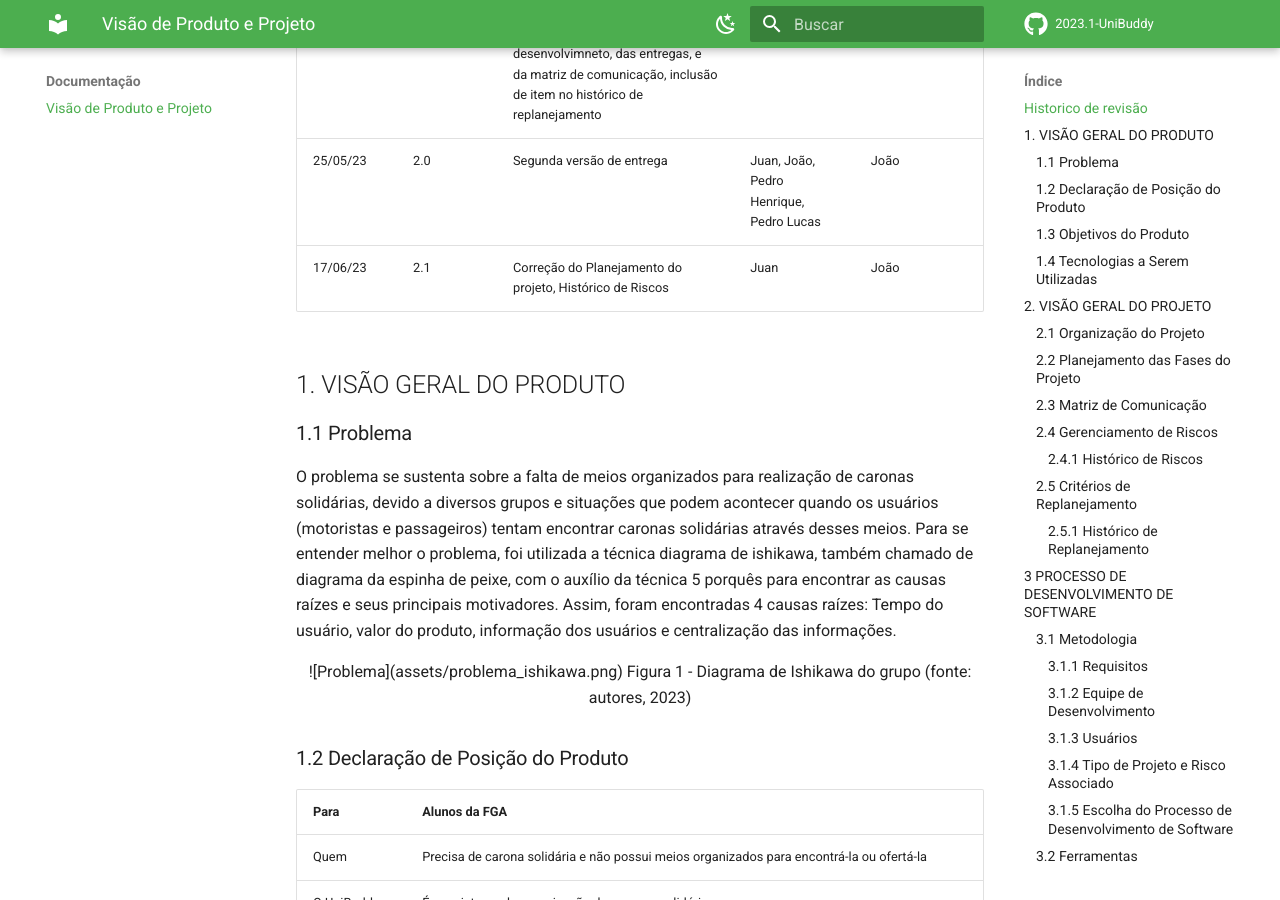
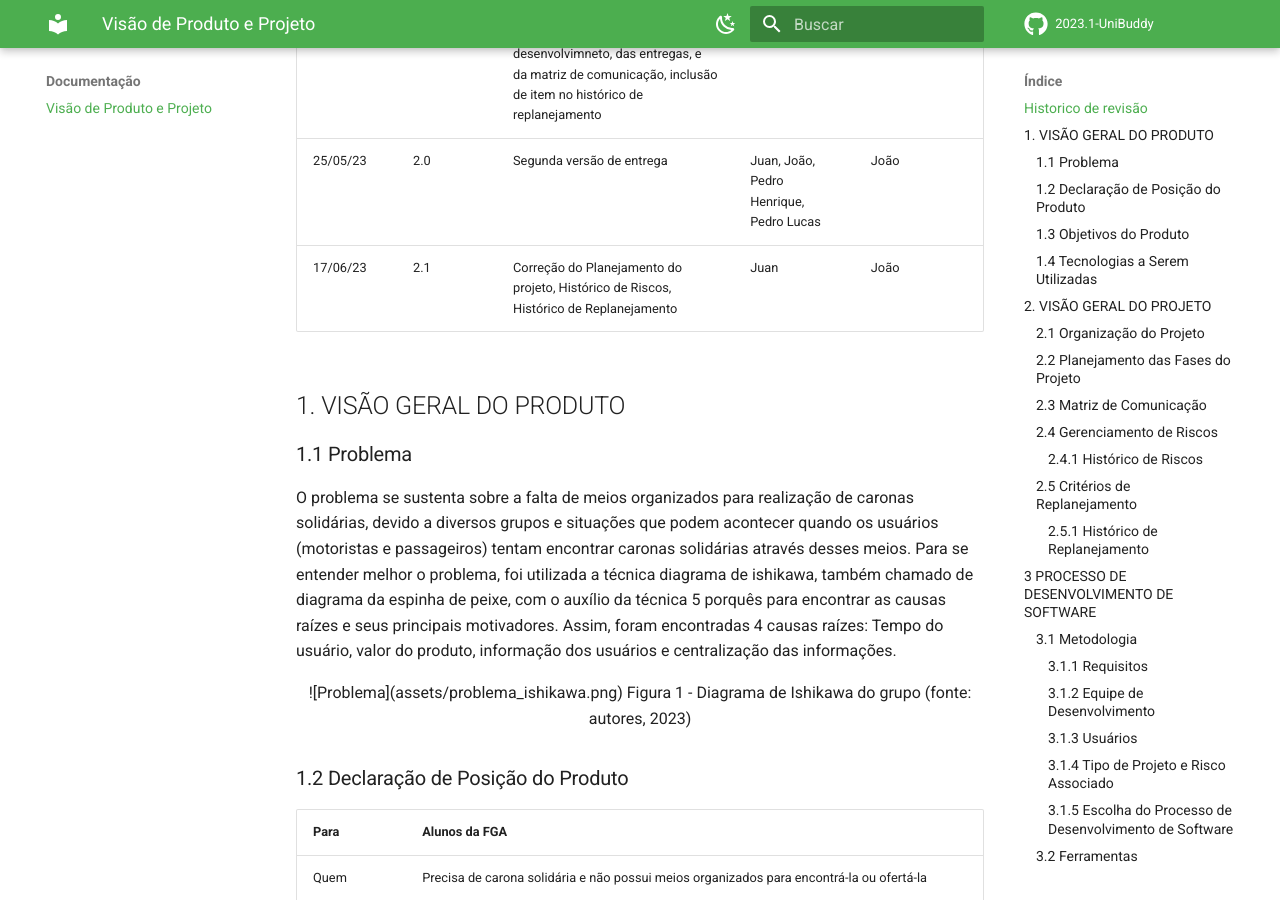
Before and after one commit to mdsreq-fga-unb/2023.1-UniBuddy, an MkDocs documentation site: the page built from docs/visao-produto-projeto.md, in a window 1280 px wide and 900 px high, scrolled down 881 px. Built offline with MkDocs 1.6.1 and Material for MkDocs 9.7.7, drawn with Linux system fonts in a browser that asks for light colours; comment, search, counter and statistics services are not loaded; some of the changed text lies outside the part shown.

Commit message:
Atualização histórico de replanejamento

```diff
--- a/docs/visao-produto-projeto.md
+++ b/docs/visao-produto-projeto.md
@@ -14,7 +14,7 @@ Data | Versão | Descrição | Autor | Revisores
 22/05/23 | 1.3 | Inserção de detalhes na matriz de comunicação, revisão da análise de risco e critérios de replanejamento | Juan | João
 24/05/23 | 1.4 | Correção do Planejamento do projeto, da abordagem de desenvolvimneto, das entregas, e da matriz de comunicação, inclusão de item no histórico de replanejamento | Juan | João
 25/05/23 | 2.0 | Segunda versão de entrega | Juan, João, Pedro Henrique, Pedro Lucas | João
-17/06/23 | 2.1 | Correção do Planejamento do projeto, Histórico de Riscos | Juan | João
+17/06/23 | 2.1 | Correção do Planejamento do projeto, Histórico de Riscos, Histórico de Replanejamento | Juan | João
 
 
 ## 1.	VISÃO GERAL DO PRODUTO
@@ -135,6 +135,7 @@ Iteração | Problema | Solução Encontrada | Resultado Esperado
 ------ | -------- |------------------ | ------------------
 Interação 3 | Atrasos de mais de 2 semanas  | Alterar cronograma do projeto | Adequação aos prazos solicitados
 Interação 3 | Alteração no Processo de Engenharia de Requisito ou Desenvolvimento de Software | Alterar cronograma do projeto e entregas | Adequação aos prazos solicitados
+Interação 4 | Atrasos de mais de 2 semanas | Alterar entregas das fases | Adequação aos prazos solicitados
 
 
 ## 3 PROCESSO DE DESENVOLVIMENTO DE SOFTWARE
```
